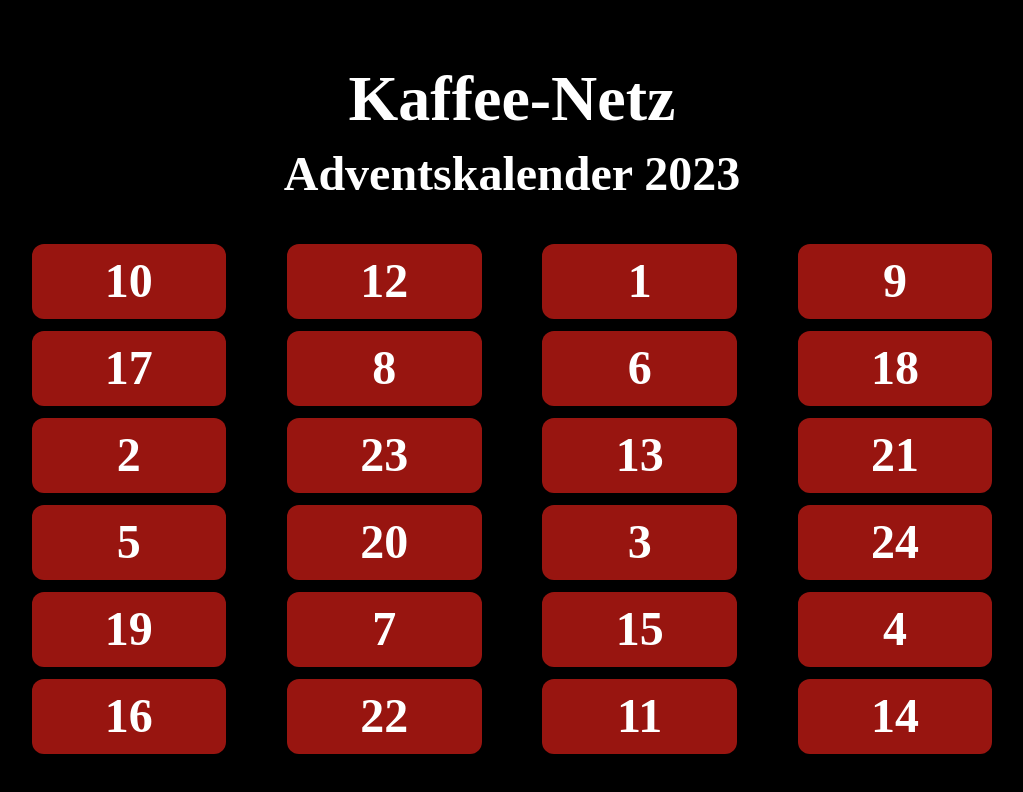
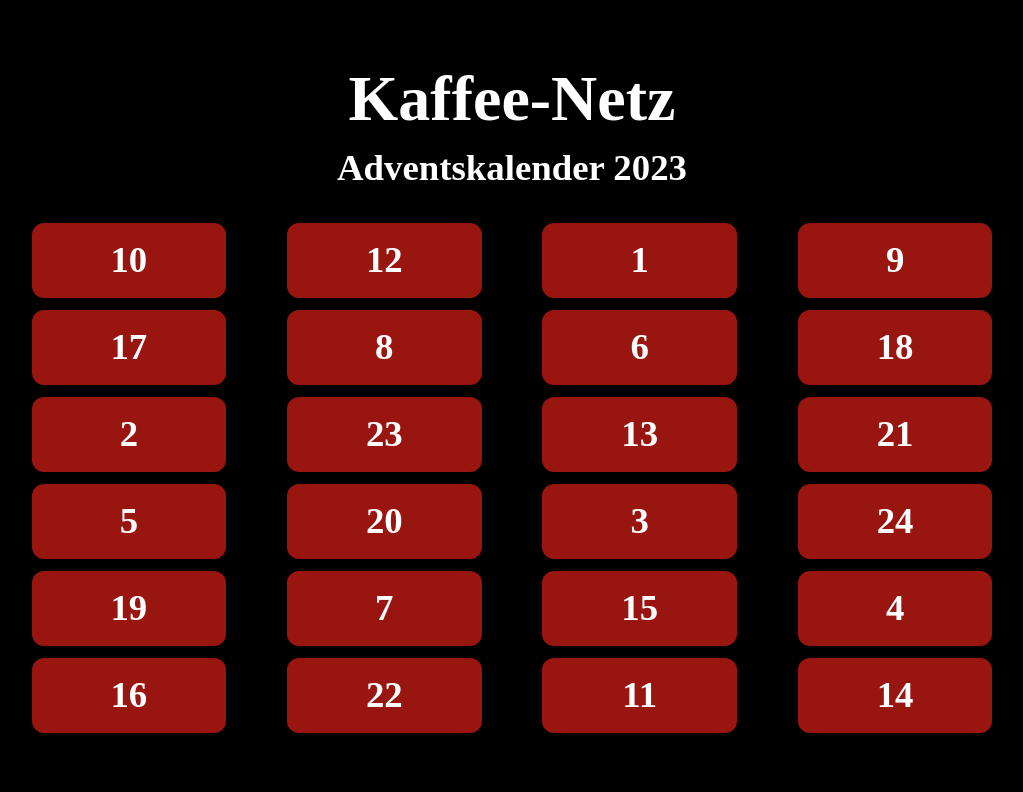
Before and after one commit to thssnm/adventskalender, a Next.js app: page / in a window 1280 px wide. Shown: the top 792 px of the page, without its empty margins (128-1151 px from the left). Built offline with nearby package versions, Linux system fonts and the light colour scheme.

Commit message:
adjust font sizes

```diff
--- a/styles/globals.css
+++ b/styles/globals.css
@@ -14,16 +14,16 @@
 @media (min-width: 1200px) {
   :root {
     --fs-xl: 4rem;
-    --fs-600: 3rem;
-    --fs-400: 2.3rem;
+    --fs-600: 2.3rem;
+    --fs-400: 1.5rem;
   }
 }
 
 @media (max-width: 1200px) {
   :root {
-    --fs-xl: 4rem;
-    --fs-600: 2rem;
-    --fs-400: 1.6rem;
+    --fs-xl: 5rem;
+    --fs-600: 3rem;
+    --fs-400: 2rem;
   }
 }
 
```
